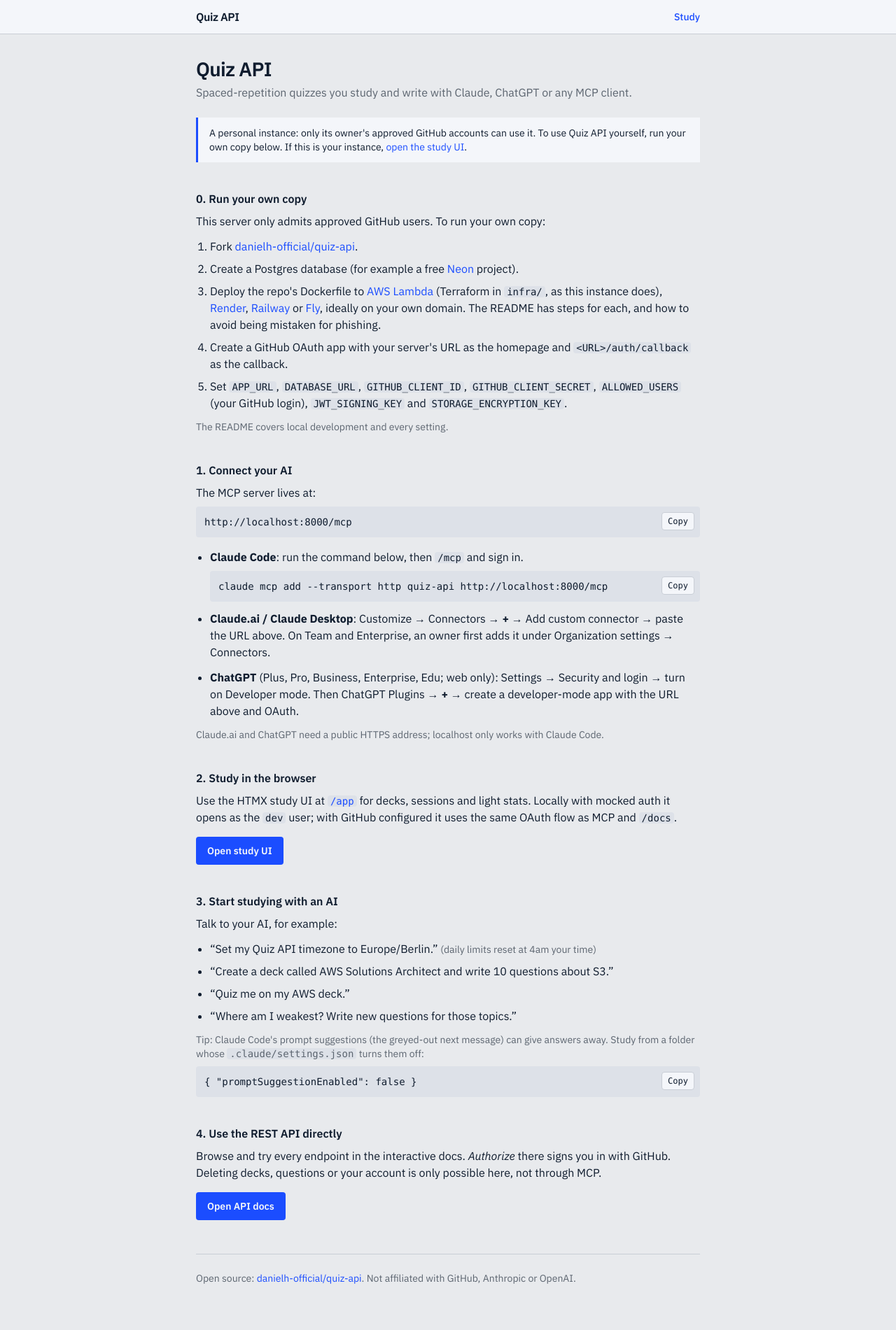
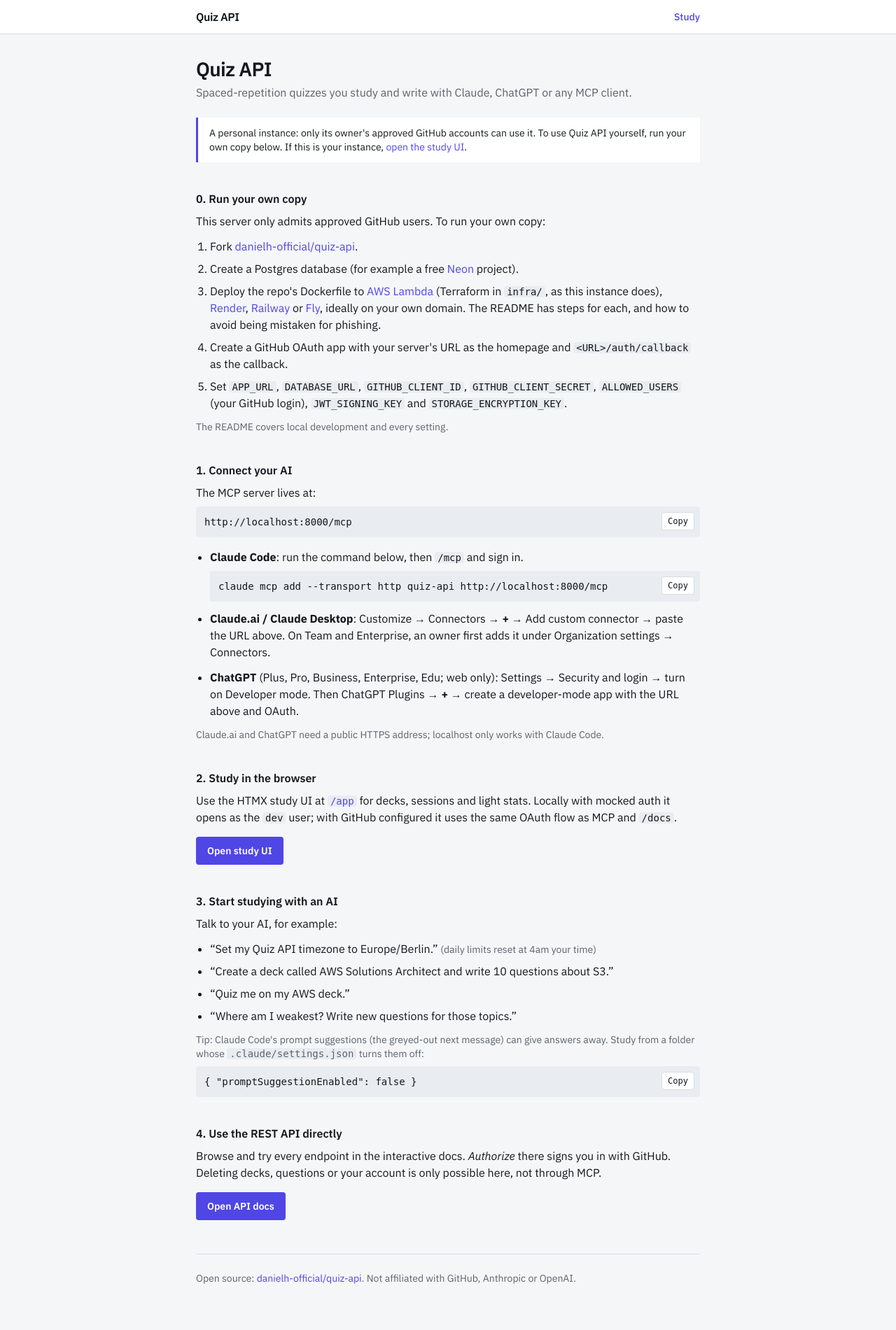
Before and after one commit to danielh-official/quiz-api, a FastAPI app: page / in a window 1280 px wide. Shown: the whole page at 70% size. Run offline with FastAPI, Linux system fonts and the light colour scheme; style sheets or scripts are compiled from the project's sources; parts of the project's set-up code (start-up, migrations or seed data) failed here and were passed over; some libraries are stand-ins or nearby versions.

Commit message:
Add focus-mode palette with a System/Dark/Light theme switch.
Colour tokens use light-dark(), so the app follows the system theme
by default; a footer select pins dark or light via data-theme on
<html>, saved in localStorage and applied before first paint (the
home page honours it too). Indigo accent, amber due counts, JetBrains
Mono for meta text, and a mono header.

Co-Authored-By: Claude Opus 5.5 <noreply@anthropic.com>

```diff
--- a/app/templates/layout.html
+++ b/app/templates/layout.html
@@ -6,6 +6,9 @@
     <meta name="viewport" content="width=device-width, initial-scale=1">
     <meta name="robots" content="noindex, nofollow">
     <title>Quiz API</title>
+    <script>
+        try { document.documentElement.dataset.theme = localStorage.getItem("theme") || ""; } catch (e) {}
+    </script>
     <link rel="preconnect" href="https://fonts.googleapis.com">
     <link rel="preconnect" href="https://fonts.gstatic.com" crossorigin>
     <link href="https://fonts.googleapis.com/css2?family=IBM+Plex+Sans:ital,wght@0,400;0,500;0,600;0,700;1,400&display=swap" rel="stylesheet">
--- a/frontend/src/input.css
+++ b/frontend/src/input.css
@@ -4,36 +4,34 @@
 @source "../../app/templates/**/*.html";
 
 @theme {
-  --color-canvas: #e8eaed;
-  --color-surface: #f4f6fa;
-  --color-ink: #0f1c2e;
-  --color-mute: #5c6570;
-  --color-line: #c9ced6;
-  --color-accent: #1b4dff;
-  --color-accent-fg: #f4f6fa;
-  --color-code: #dde1e8;
-  --color-due: #c45c26;
-  --color-ok: #1f6b3a;
-  --color-bad: #8a2b2b;
+  /* light-dark(): system theme by default; :root[data-theme] pins one. */
+  --color-canvas: light-dark(#f5f6f8, #111418);
+  --color-surface: light-dark(#ffffff, #191d23);
+  --color-ink: light-dark(#14181d, #e6e8eb);
+  --color-mute: light-dark(#5b636e, #9aa1ab);
+  --color-line: light-dark(#d9dde3, #2c333c);
+  --color-accent: light-dark(#4f46e5, #a5b4fc);
+  --color-accent-fg: light-dark(#ffffff, #111418);
+  --color-code: light-dark(#e9ecf0, #1d222a);
+  --color-due: light-dark(#b45309, #f2b33d);
+  --color-ok: light-dark(#17803d, #5fd39a);
+  --color-bad: light-dark(#b42318, #f28b82);
   --font-sans: "IBM Plex Sans", system-ui, sans-serif;
   --font-serif: "IBM Plex Serif", "Times New Roman", serif;
+  --font-mono: "JetBrains Mono", ui-monospace, monospace;
 }
 
 @layer base {
-  @media (prefers-color-scheme: dark) {
-    :root {
-      --color-canvas: #0f1c2e;
-      --color-surface: #162536;
-      --color-ink: #e8eaed;
-      --color-mute: #9aa3ad;
-      --color-line: #2a3a4d;
-      --color-accent: #6b8cff;
-      --color-accent-fg: #0f1c2e;
-      --color-code: #1a2a3c;
-      --color-due: #e08955;
-      --color-ok: #6dca8b;
-      --color-bad: #e08080;
-    }
+  :root {
+    color-scheme: light dark;
+  }
+
+  :root[data-theme="light"] {
+    color-scheme: light;
+  }
+
+  :root[data-theme="dark"] {
+    color-scheme: dark;
   }
 
   body {
```
Also changed, not shown: app/templates/app/layout.html (+30 -9 lines).
